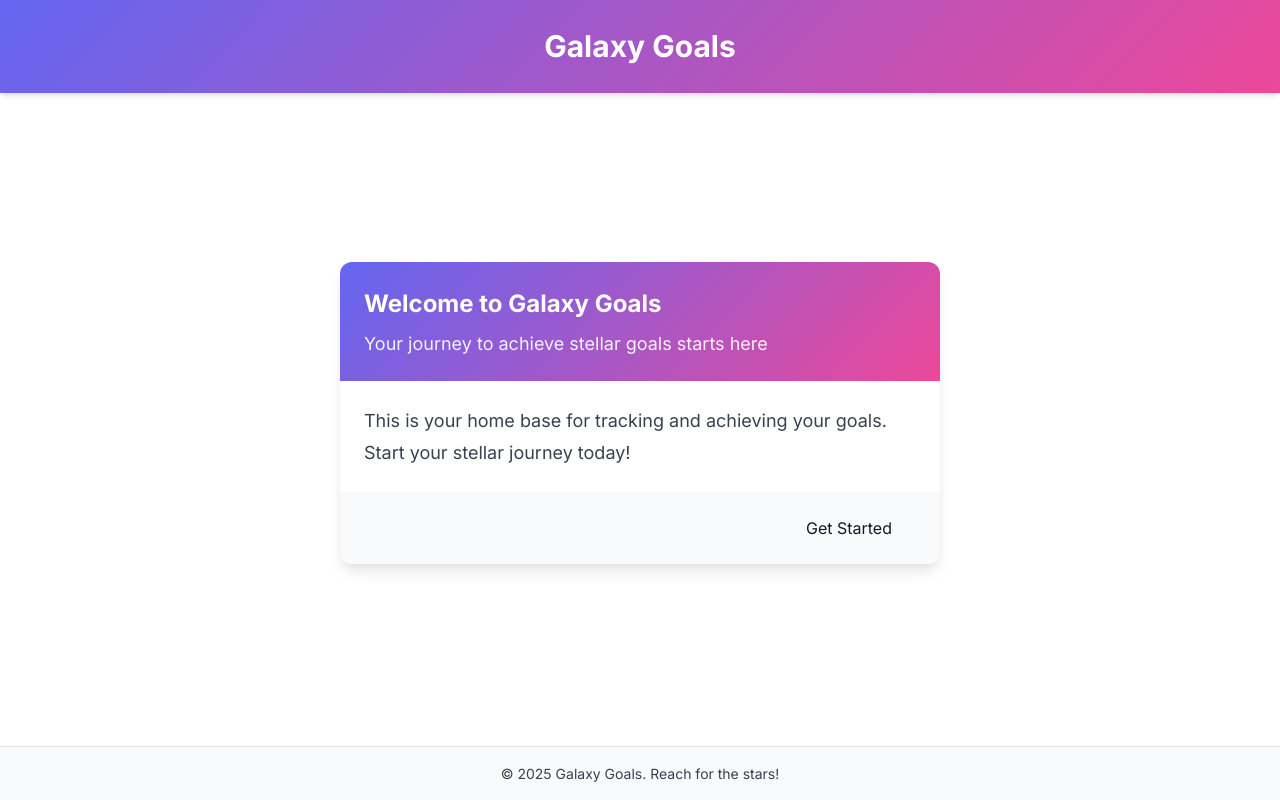
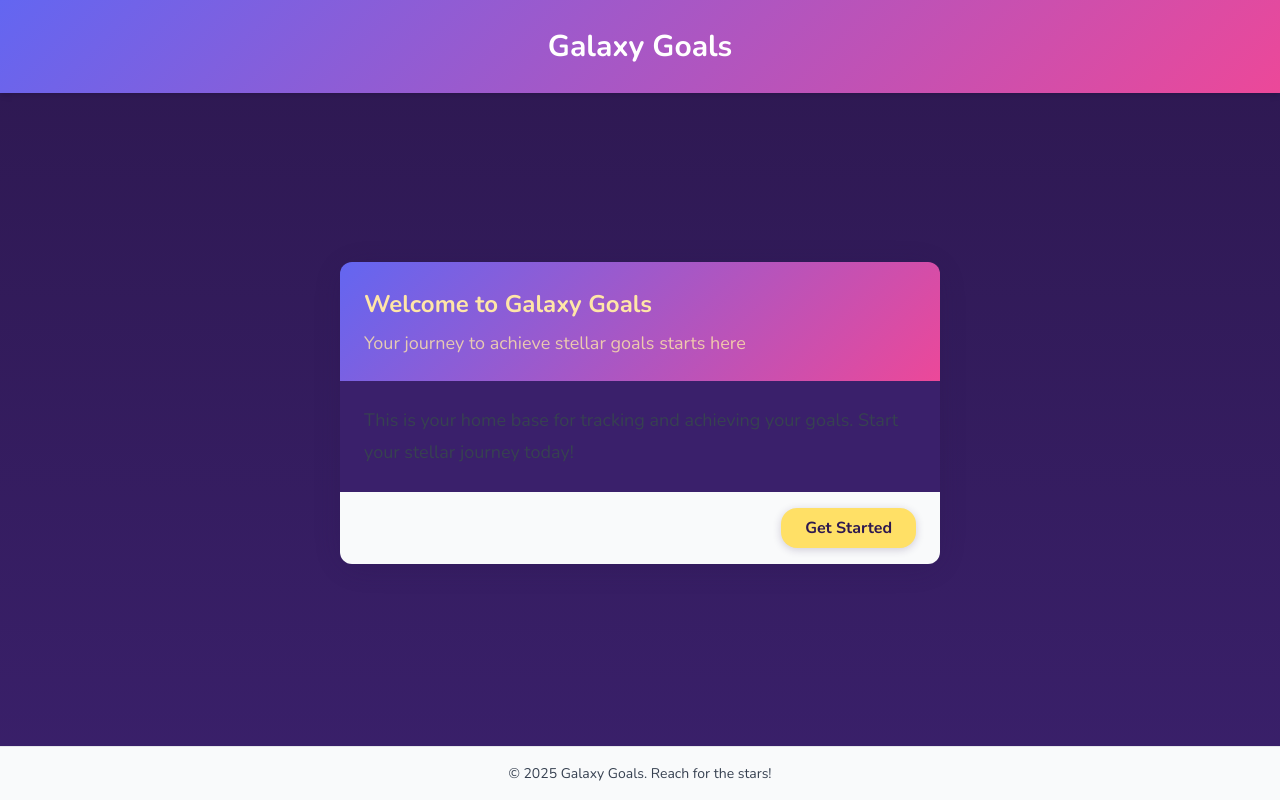
Before and after one commit to spring1975/Galaxy-Goals, an Angular app: page /home in a window 1280 px wide. Built offline with nearby package versions, Linux system fonts and the light colour scheme.

Commit message:
feat: enhance application styling and configuration with new fonts and utility classes

```diff
--- a/src/app/app.config.ts
+++ b/src/app/app.config.ts
@@ -1,8 +1,13 @@
 import { ApplicationConfig, provideZoneChangeDetection } from '@angular/core';
 import { provideRouter } from '@angular/router';
+import { provideAnimationsAsync } from '@angular/platform-browser/animations/async';
 
 import { routes } from './app.routes';
 
 export const appConfig: ApplicationConfig = {
-  providers: [provideZoneChangeDetection({ eventCoalescing: true }), provideRouter(routes)]
+  providers: [
+    provideZoneChangeDetection({ eventCoalescing: true }),
+    provideRouter(routes),
+    provideAnimationsAsync()
+  ]
 };
--- a/src/index.html
+++ b/src/index.html
@@ -6,6 +6,9 @@
   <base href="/">
   <meta name="viewport" content="width=device-width, initial-scale=1">
   <link rel="icon" type="image/x-icon" href="favicon.ico">
+  <link rel="preconnect" href="https://fonts.googleapis.com">
+  <link rel="preconnect" href="https://fonts.gstatic.com" crossorigin>
+  <link href="https://fonts.googleapis.com/css2?family=Nunito:ital,wght@0,200..1000;1,200..1000&display=swap" rel="stylesheet">
 </head>
 <body>
   <app-root></app-root>
--- a/src/styles.scss
+++ /dev/null
@@ -1,2 +0,0 @@
-/* Import main styles that include all theme configuration */
-@import 'styles/main';
--- a/src/styles/_fonts.scss
+++ b/src/styles/_fonts.scss
@@ -1,6 +1,6 @@
 // Font families
-$font-primary: 'Inter', 'Segoe UI', Tahoma, Geneva, Verdana, sans-serif;
-$font-secondary: 'Roboto', Arial, sans-serif;
+$font-primary: 'Nunito', 'Arial', sans-serif;
+$font-secondary: 'Nunito', 'Arial', sans-serif;
 $font-mono: 'JetBrains Mono', 'Fira Code', 'Courier New', monospace;
 
 // Font weights
--- a/src/styles/main.scss
+++ b/src/styles/main.scss
@@ -5,13 +5,18 @@
 @use 'spacing' as *;
 @use 'variables' as *;
 
-// Import Google Fonts
-@import url('https://fonts.googleapis.com/css2?family=Inter:wght@300;400;500;600;700&display=swap');
-@import url('https://fonts.googleapis.com/css2?family=Roboto:wght@300;400;500;700&display=swap');
-@import url('https://fonts.googleapis.com/css2?family=JetBrains+Mono:wght@400;500;600&display=swap');
+// Include the common Angular Material core styles first
+@include mat.core();
 
-// Include the common styles for Angular Material
-@include mat.core();
+// Simple theme approach - use CSS custom properties for colors
+:root {
+  --primary-color: #2d1850;
+  --accent-color: #ffe066;
+  --warn-color: #f44336;
+  --background-color: #2d1850;
+  --card-color: #3a206b;
+  --text-color: #ffe6a7;
+}
 
 // Global styles
 *,
@@ -20,60 +25,58 @@
   box-sizing: border-box;
 }
 
+body {
+  margin: 0;
+  padding: 0;
+  font-family: $font-primary;
+  background: linear-gradient(180deg, #2d1850 0%, #3a206b 100%);
+  color: #ffe6a7;
+}
+
 html {
   font-size: 16px;
   line-height: $line-height-normal;
 }
 
-body {
-  margin: 0;
-  padding: 0;
-  font-family: $font-primary;
-  font-size: $font-size-base;
-  font-weight: $font-weight-normal;
-  line-height: $line-height-normal;
-  color: $text-primary;
-  background-color: $background-primary;
-  -webkit-font-smoothing: antialiased;
-  -moz-osx-font-smoothing: grayscale;
+// Custom overrides for Galaxy look using CSS custom properties
+.mat-mdc-card {
+  background: var(--card-color) !important;
+  border-radius: 24px !important;
+  box-shadow: 0 4px 24px 0 rgba(44, 24, 80, 0.3) !important;
+  color: var(--text-color) !important;
 }
 
-// Utility classes
-.text-center {
-  text-align: center;
+.mat-mdc-raised-button {
+  border-radius: 16px !important;
+  font-weight: 700 !important;
+  background: var(--accent-color) !important;
+  color: var(--primary-color) !important;
+  box-shadow: 0 2px 8px 0 rgba(44, 24, 80, 0.2) !important;
 }
 
-.text-left {
-  text-align: left;
+.mat-mdc-button {
+  border-radius: 16px !important;
+  font-weight: 700 !important;
 }
 
-.text-right {
-  text-align: right;
+.mat-mdc-card-title {
+  color: var(--text-color) !important;
+  font-weight: 700 !important;
 }
 
-.mt-0 { margin-top: $spacing-0; }
-.mt-1 { margin-top: $spacing-1; }
-.mt-2 { margin-top: $spacing-2; }
-.mt-3 { margin-top: $spacing-3; }
-.mt-4 { margin-top: $spacing-4; }
-.mt-5 { margin-top: $spacing-5; }
-.mt-6 { margin-top: $spacing-6; }
-.mt-8 { margin-top: $spacing-8; }
+.mat-mdc-card-subtitle {
+  color: rgba(255, 230, 167, 0.8) !important;
+}
 
-.mb-0 { margin-bottom: $spacing-0; }
-.mb-1 { margin-bottom: $spacing-1; }
-.mb-2 { margin-bottom: $spacing-2; }
-.mb-3 { margin-bottom: $spacing-3; }
-.mb-4 { margin-bottom: $spacing-4; }
-.mb-5 { margin-bottom: $spacing-5; }
-.mb-6 { margin-bottom: $spacing-6; }
-.mb-8 { margin-bottom: $spacing-8; }
+.mat-mdc-card-content {
+  color: var(--text-color) !important;
+}
 
-.p-0 { padding: $spacing-0; }
-.p-1 { padding: $spacing-1; }
-.p-2 { padding: $spacing-2; }
-.p-3 { padding: $spacing-3; }
-.p-4 { padding: $spacing-4; }
-.p-5 { padding: $spacing-5; }
-.p-6 { padding: $spacing-6; }
-.p-8 { padding: $spacing-8; }
+.mat-progress-spinner circle, .mat-progress-bar {
+  stroke: #4de1c3 !important;
+}
+
+// Accent elements
+.galaxy-accent {
+  color: var(--accent-color);
+}
```
Also changed, not shown: src/styles/_utlities.scss (added, +26 -0 lines).
